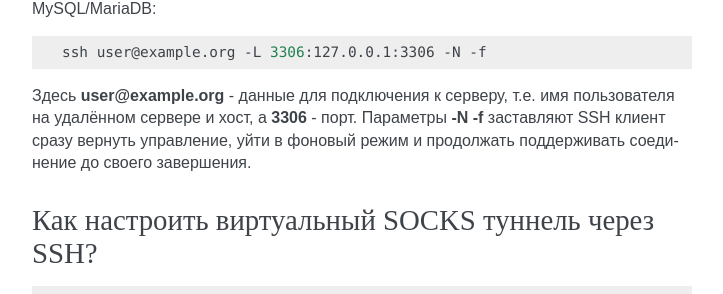
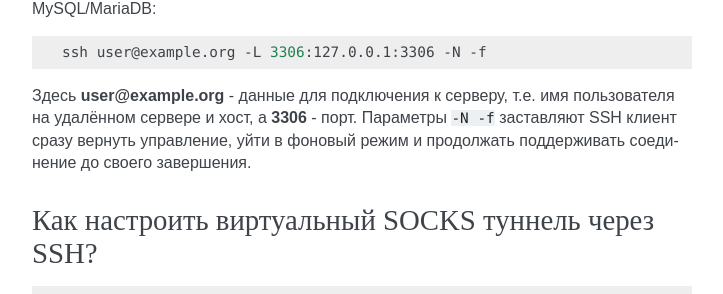
Before and after one commit to RussianFedora/FAQ, a Sphinx documentation site: the page built from source/security.rst, in a window 1280 px wide and 900 px high, scrolled down 11507 px. Shown: the part 151-445 px from the top of the window, without its empty margins (388-1111 px from the left). Built offline with Sphinx 7.4.7, drawn with Linux system fonts in a browser that asks for light colours.

Commit message:
Fixed command-line options rendering in SSH port forwarding question.

```diff
--- a/source/security.rst
+++ b/source/security.rst
@@ -692,7 +692,7 @@ Sudoedit безопаснее прямого запуска текстового
 
     ssh user@example.org -L 3306:127.0.0.1:3306 -N -f
 
-Здесь **user@example.org** - данные для подключения к серверу, т.е. имя пользователя на удалённом сервере и хост, а **3306** - порт. Параметры **-N -f** заставляют SSH клиент сразу вернуть управление, уйти в фоновый режим и продолжать поддерживать соединение до своего завершения.
+Здесь **user@example.org** - данные для подключения к серверу, т.е. имя пользователя на удалённом сервере и хост, а **3306** - порт. Параметры ``-N -f`` заставляют SSH клиент сразу вернуть управление, уйти в фоновый режим и продолжать поддерживать соединение до своего завершения.
 
 .. index:: ssh, socks, tunneling
 .. _ssh-socks:
```
